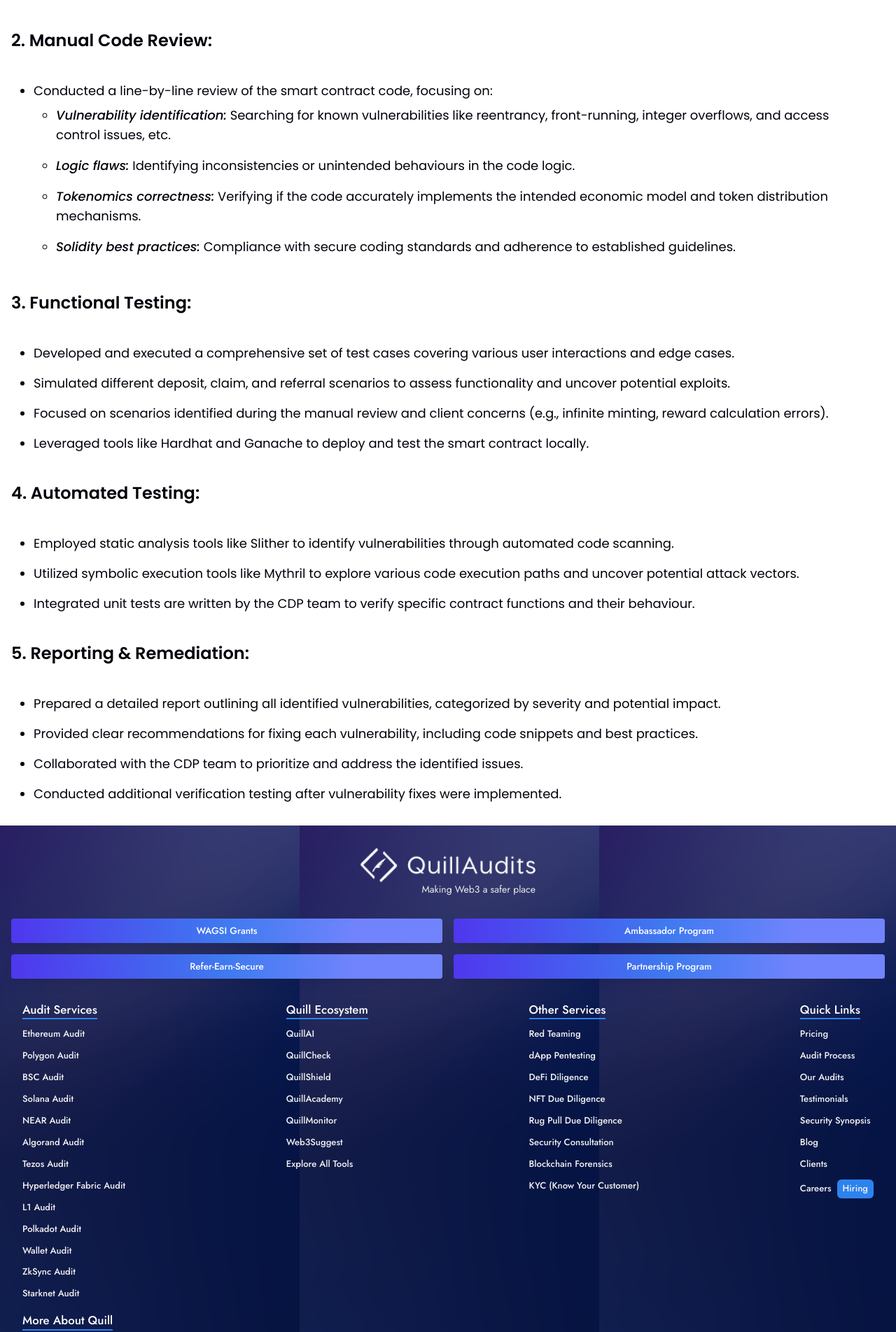
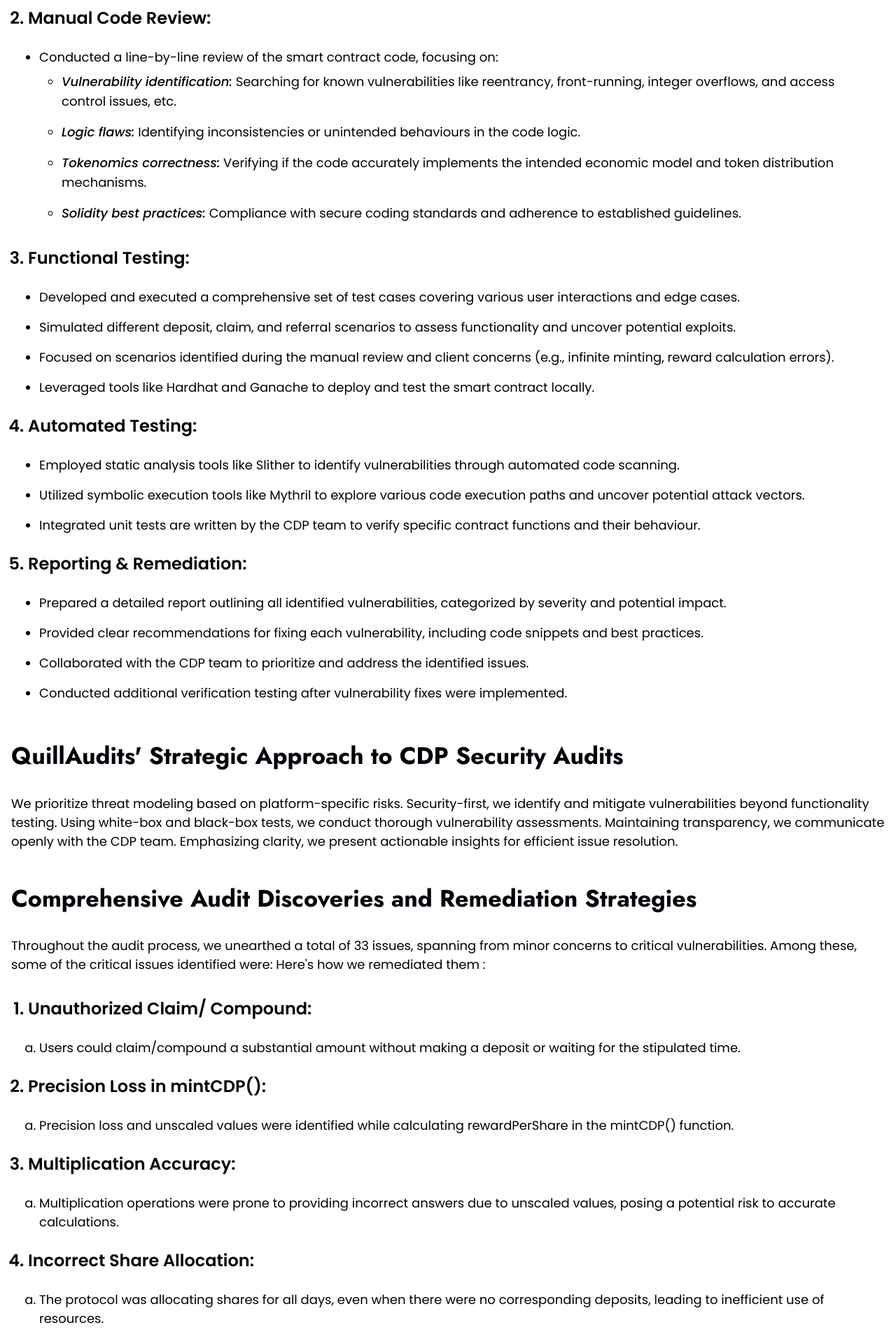
Before and after one commit to druvkotwani/Quill-Audit-assignment, a Next.js app: page / in a window 1280 px wide. Shown: the part 3058-4962 px from the top of the page at 70% size. Built offline with nearby package versions, Linux system fonts and the light colour scheme.

Commit message:
Refactor ListItem component to include a default style + ListItem styling

```diff
--- a/src/app/components/List.js
+++ b/src/app/components/List.js
@@ -2,65 +2,22 @@
 import ListItem from './ListItem'
 
 
-const list = [
-    {
-        heading: "Information gathering:",
-        text: [
-            "Collected and reviewed all relevant documentation, including whitepaper, technical specifications, and design documents.",
-            "Obtained a clear understanding of the CDP platform's functionality, economic model, and intended user interactions.",
-            "Discussed client concerns and specific areas of focus for the audit."
-        ]
-    },
-    {
-        heading: "Manual Code Review:",
-        text: [
-            "Conducted a line-by-line review of the smart contract code, focusing on:",
-        ],
-        subText: [
-            "Vulnerability identification: Searching for known vulnerabilities like reentrancy, front-running, integer overflows, and access control issues, etc.",
-            "Logic flaws: Identifying inconsistencies or unintended behaviours in the code logic.",
-            "Tokenomics correctness: Verifying if the code accurately implements the intended economic model and token distribution mechanisms.",
-            "Solidity best practices: Compliance with secure coding standards and adherence to established guidelines."
-        ]
-    },
-    {
-        heading: "Functional Testing:",
-        text: [
-            "Developed and executed a comprehensive set of test cases covering various user interactions and edge cases.",
-            "Simulated different deposit, claim, and referral scenarios to assess functionality and uncover potential exploits.",
-            "Focused on scenarios identified during the manual review and client concerns (e.g., infinite minting, reward calculation errors).",
-            "Leveraged tools like Hardhat and Ganache to deploy and test the smart contract locally."
-        ]
-    },
-    {
-        heading: "Automated Testing:",
-        text: [
-            "Employed static analysis tools like Slither to identify vulnerabilities through automated code scanning.",
-            "Utilized symbolic execution tools like Mythril to explore various code execution paths and uncover potential attack vectors.",
-            "Integrated unit tests are written by the CDP team to verify specific contract functions and their behaviour."
-        ]
-    },
-    {
-        heading: "Reporting & Remediation:",
-        text: [
-            "Prepared a detailed report outlining all identified vulnerabilities, categorized by severity and potential impact.",
-            "Provided clear recommendations for fixing each vulnerability, including code snippets and best practices.",
-            "Collaborated with the CDP team to prioritize and address the identified issues.",
-            "Conducted additional verification testing after vulnerability fixes were implemented."
-        ]
-    }
 
-]
-const List = () => {
+const List = ({ list, text, heading, style }) => {
     return (
         <div className='px-4 flex flex-col gap-8 py-6 text-[#00000a]'>
-            <h1 className='font-bold  text-[34px]  leading-[42.5px] '>CarpeDiem Pension's Journey Through our Audit Process</h1>
+            <h1 className='font-bold  text-[34px]  leading-[42.5px] '>{heading}</h1>
+            {
+                text && <p className='font-poppins text-lg leading-[27px] font-normal '>{text}</p>
 
-            {
-                list.map((item, index) => (
-                    <ListItem key={index} index={index} heading={item.heading} text={item.text} subText={item.subText} />
-                ))
             }
+            <ul className=' gap-4 pl-6 flex flex-col '>
+                {
+                    list.map((item, index) => (
+                        <ListItem style={style} key={index} index={index} heading={item.heading} text={item.text} subText={item.subText} />
+                    ))
+                }
+            </ul>
         </div>
     )
 }
--- a/src/app/components/ListItem.js
+++ b/src/app/components/ListItem.js
@@ -1,18 +1,18 @@
 import React from 'react'
 
-const ListItem = ({ heading, text, subText, index }) => {
+const ListItem = ({ heading, text, subText, index, style = "" }) => {
 
     return (
         <>
 
-            <h2 className='font-semibold list-decimal text-2xl  leading-[36px] font-poppins'>
-                {index + 1}. {heading}
-            </h2>
+            <li className='font-semibold list-decimal text-2xl  leading-[36px] font-poppins'>
+                {heading}
+            </li>
             {console.log('Hi' + index)}
-            <ul className='list-disc leading-[27px]   pl-8 pr-4 font-poppins font-normal text-lg flex flex-col gap-4 py-2 '>
+            <ul className='list-disc leading-[27px]   pl-4 pr-4 font-poppins font-normal text-lg flex flex-col gap-4 py-2 '>
                 {
                     text.map((item, index) => (
-                        <li key={index}>
+                        <li key={index} style={{ listStyleType: style }}>
                             {item}
 
                             {subText &&
--- a/src/app/page.js
+++ b/src/app/page.js
@@ -19,9 +19,101 @@
   heading3: "QuillAudits' Strategic Approach to CDP Security Audits",
   text3: "We prioritize threat modeling based on platform-specific risks. Security-first, we identify and mitigate vulnerabilities beyond functionality testing. Using white-box and black-box tests, we conduct thorough vulnerability assessments. Maintaining transparency, we communicate openly with the CDP team. Emphasizing clarity, we present actionable insights for efficient issue resolution.",
 
-  heading4: ""
+  heading4: "QuillAudits' Strategic Approach to CDP Security Audits",
+  text4: "We prioritize threat modeling based on platform-specific risks. Security-first, we identify and mitigate vulnerabilities beyond functionality testing. Using white-box and black-box tests, we conduct thorough vulnerability assessments. Maintaining transparency, we communicate openly with the CDP team. Emphasizing clarity, we present actionable insights for efficient issue resolution."
 
 }
+const list = [
+  {
+    heading: "Information gathering:",
+    text: [
+      "Collected and reviewed all relevant documentation, including whitepaper, technical specifications, and design documents.",
+      "Obtained a clear understanding of the CDP platform's functionality, economic model, and intended user interactions.",
+      "Discussed client concerns and specific areas of focus for the audit."
+    ]
+  },
+  {
+    heading: "Manual Code Review:",
+    text: [
+      "Conducted a line-by-line review of the smart contract code, focusing on:",
+    ],
+    subText: [
+      "Vulnerability identification: Searching for known vulnerabilities like reentrancy, front-running, integer overflows, and access control issues, etc.",
+      "Logic flaws: Identifying inconsistencies or unintended behaviours in the code logic.",
+      "Tokenomics correctness: Verifying if the code accurately implements the intended economic model and token distribution mechanisms.",
+      "Solidity best practices: Compliance with secure coding standards and adherence to established guidelines."
+    ]
+  },
+  {
+    heading: "Functional Testing:",
+    text: [
+      "Developed and executed a comprehensive set of test cases covering various user interactions and edge cases.",
+      "Simulated different deposit, claim, and referral scenarios to assess functionality and uncover potential exploits.",
+      "Focused on scenarios identified during the manual review and client concerns (e.g., infinite minting, reward calculation errors).",
+      "Leveraged tools like Hardhat and Ganache to deploy and test the smart contract locally."
+    ]
+  },
+  {
+    heading: "Automated Testing:",
+    text: [
+      "Employed static analysis tools like Slither to identify vulnerabilities through automated code scanning.",
+      "Utilized symbolic execution tools like Mythril to explore various code execution paths and uncover potential attack vectors.",
+      "Integrated unit tests are written by the CDP team to verify specific contract functions and their behaviour."
+    ]
+  },
+  {
+    heading: "Reporting & Remediation:",
+    text: [
+      "Prepared a detailed report outlining all identified vulnerabilities, categorized by severity and potential impact.",
+      "Provided clear recommendations for fixing each vulnerability, including code snippets and best practices.",
+      "Collaborated with the CDP team to prioritize and address the identified issues.",
+      "Conducted additional verification testing after vulnerability fixes were implemented."
+    ]
+  }
+]
+
+const list2 = [
+  {
+    heading: "Unauthorized Claim/ Compound:",
+    text: [
+      "Users could claim/compound a substantial amount without making a deposit or waiting for the stipulated time."
+    ],
+  },
+  {
+    heading: "Precision Loss in mintCDP():",
+    text: [
+      "Precision loss and unscaled values were identified while calculating rewardPerShare in the mintCDP() function."
+    ]
+  },
+  {
+    heading: "Multiplication Accuracy:",
+    text: [
+      "Multiplication operations were prone to providing incorrect answers due to unscaled values, posing a potential risk to accurate calculations."
+    ]
+  },
+  {
+    heading: "Incorrect Share Allocation:",
+    text: [
+      "The protocol was allocating shares for all days, even when there were no corresponding deposits, leading to inefficient use of resources."
+    ]
+  },
+  {
+    heading: "Logic Error in Referral Handling:",
+    text: [
+      "Users could claim/compound a A logic error resulted in users always having their user.referral set to address(0), which could be exploited to trick the referral system. amount without making a deposit or waiting for the stipulated time."
+    ]
+  },
+  {
+    heading: "Referral Exploitation:",
+    text: [
+      "Users could exploit the referral system to extract more CDP from the protocol, undermining its integrity."
+    ]
+  }
+
+]
+
+let listText = "Throughout the audit process, we unearthed a total of 33 issues, spanning from minor concerns to critical vulnerabilities. Among these, some of the critical issues identified were: Here's how we remediated them :"
+
 
 export default function Home() {
   return (
@@ -36,7 +128,9 @@
       <RequestAudit />
       <About heading={aboutContent.heading1} text={aboutContent.text1} img={aboutContent.img1} />
       <About heading={aboutContent.heading2} text={aboutContent.text2} img={aboutContent.img2} />
-      <List />
+      <List heading={"CarpeDiem Pension's Journey Through our Audit Process"} list={list} />
+      <About heading={aboutContent.heading4} text={aboutContent.text4} />
+      <List text={listText} heading={"Comprehensive Audit Discoveries and Remediation Strategies"} list={list2} style="lower-alpha" />
       <Footer />
     </main>
   );
```
